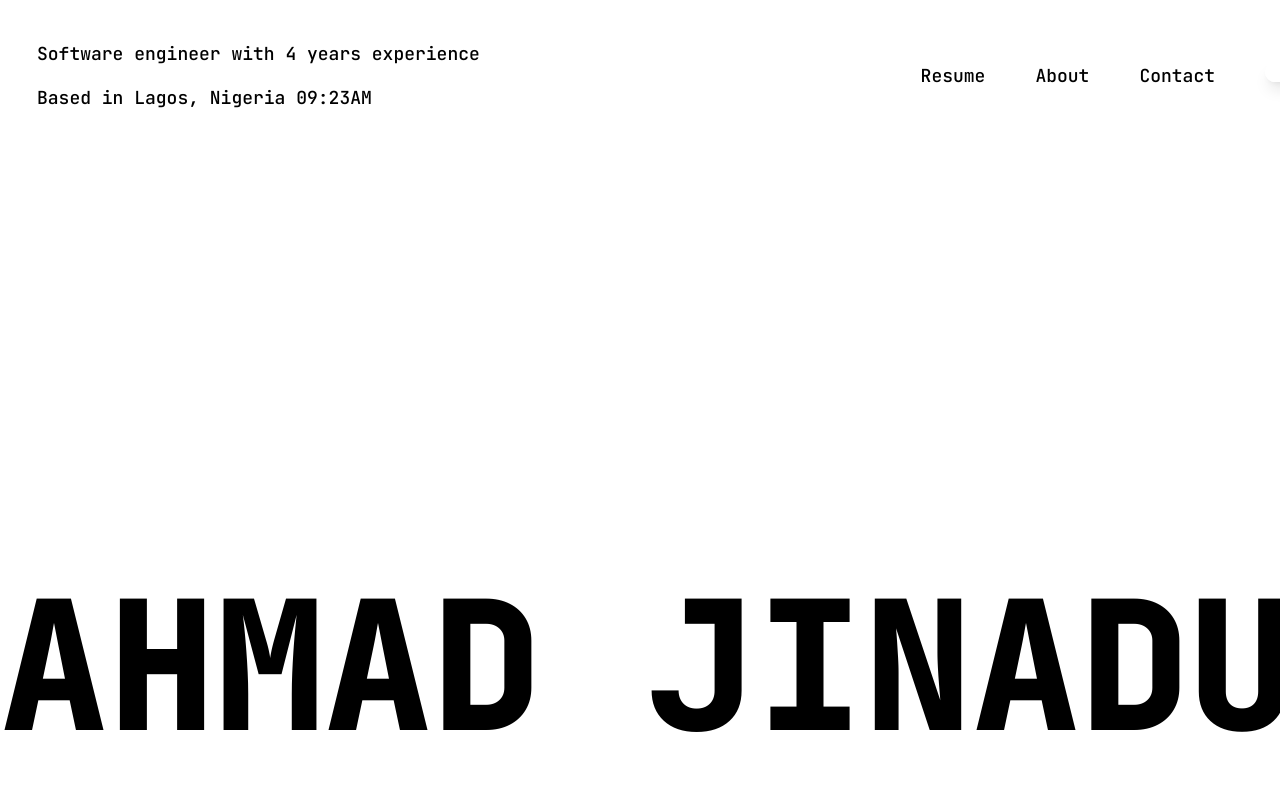
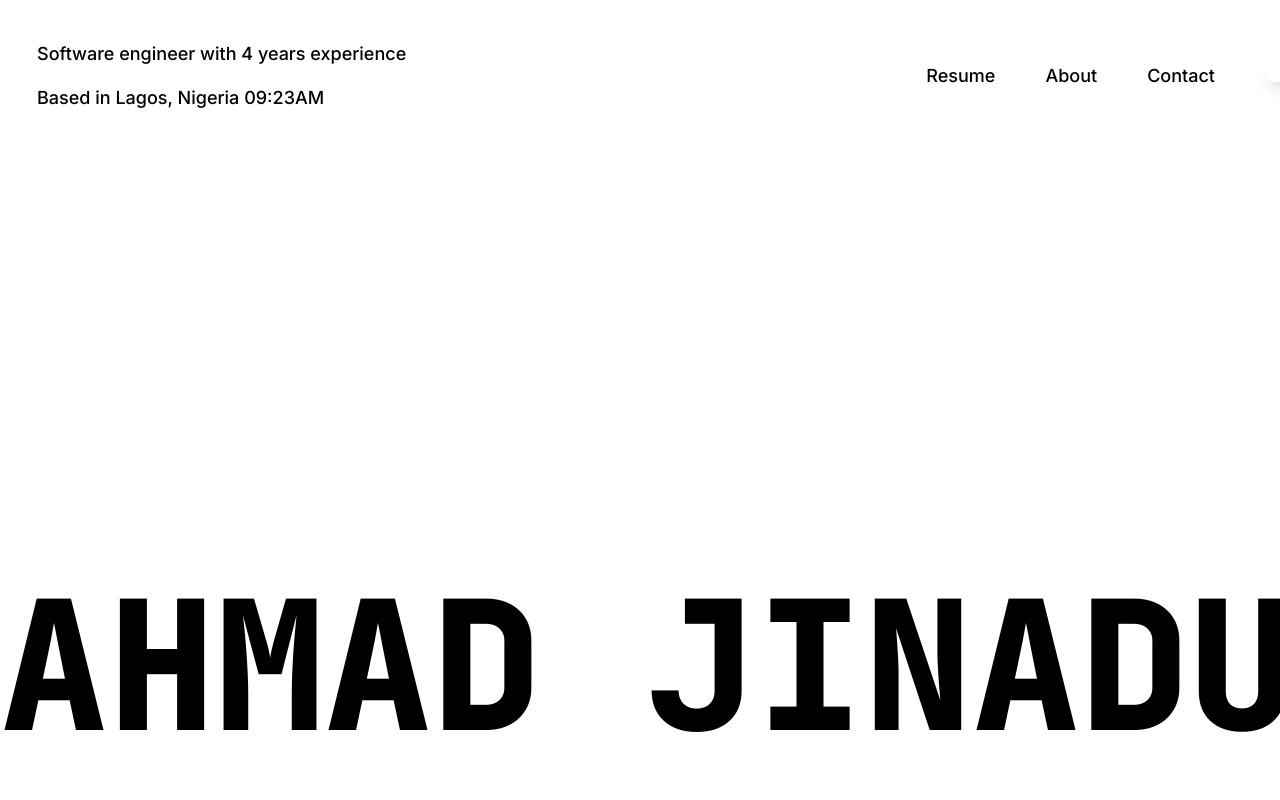
Before and after one commit to arkmadj/new-portfolio, a Next.js app: page / in a window 1280 px wide. Shown: the top 800 px of the page. Built offline with nearby package versions, Linux system fonts and the light colour scheme.

Commit message:
added fonts

```diff
--- a/app/layout.tsx
+++ b/app/layout.tsx
@@ -1,6 +1,6 @@
 import "./globals.css";
 import type { Metadata } from "next";
-import { Inter, JetBrains_Mono } from "next/font/google";
+import { Inter, JetBrains_Mono, DM_Sans, DM_Mono } from "next/font/google";
 
 const inter = Inter({
 	subsets: ["latin"],
@@ -12,6 +12,13 @@ const jetbrains_mono = JetBrains_Mono({
 	subsets: ["latin"],
 	display: "swap",
 	variable: "--font-jetbrains-mono",
+});
+
+const dm_sans = DM_Sans({
+	subsets: ["latin"],
+	display: "swap",
+	weight: ["400", "500"],
+	variable: "--font-dm-sans",
 });
 
 export const metadata: Metadata = {
@@ -26,7 +33,9 @@ export default function RootLayout({
 }) {
 	return (
 		<html lang="en">
-			<body className={`${inter.className} ${jetbrains_mono.className}`}>
+			<body
+				className={`${inter.variable} ${jetbrains_mono.variable} ${dm_sans.variable}`}
+			>
 				{children}
 			</body>
 		</html>
```
